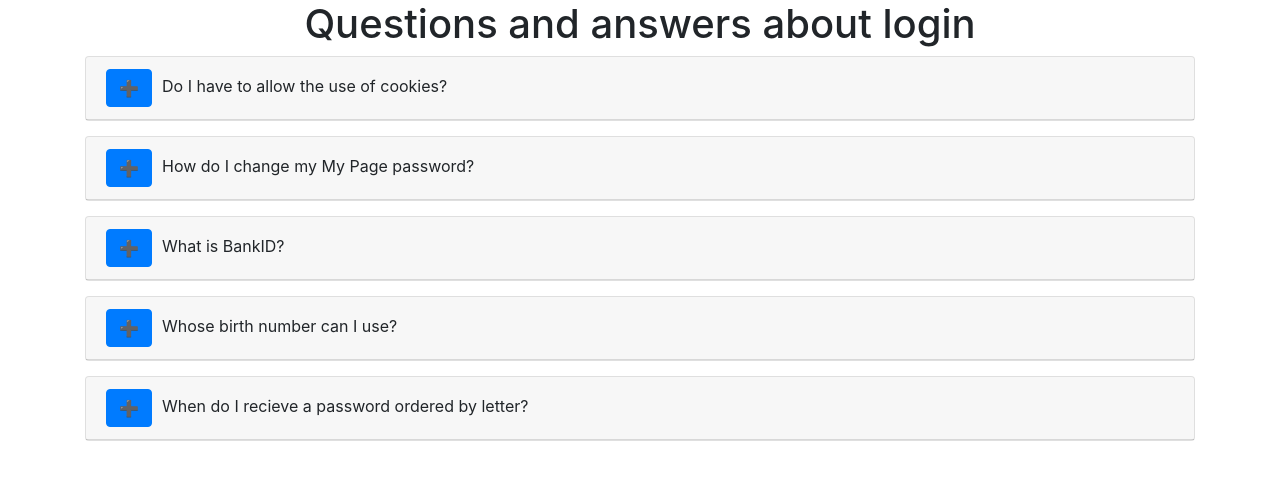
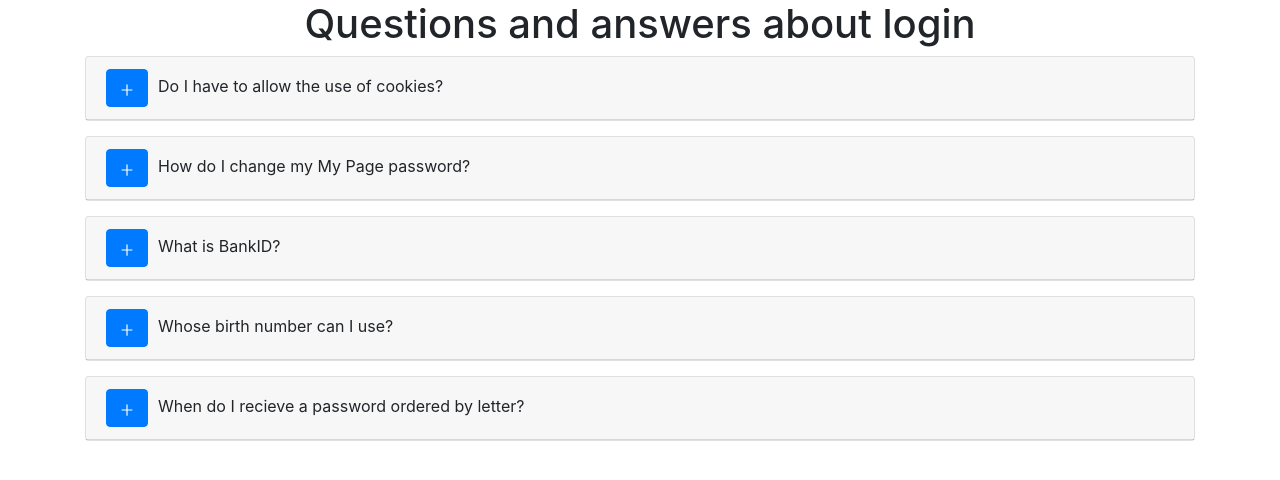
Before and after one commit to josenauto/accordion, a React (Create React App) app: page / in a window 1280 px wide. Shown: the top 480 px of the page. Built offline with nearby package versions, Linux system fonts and the light colour scheme.

Commit message:
Installed react-icons and added some icons

```diff
--- a/package.json
+++ b/package.json
@@ -10,6 +10,7 @@
     "react": "^17.0.1",
     "react-bootstrap": "^1.4.0",
     "react-dom": "^17.0.1",
+    "react-icons": "^4.1.0",
     "react-scripts": "4.0.1",
     "web-vitals": "^0.2.4"
   },
--- a/src/Question.js
+++ b/src/Question.js
@@ -1,20 +1,14 @@
 import React, { useState } from "react";
 import { Card, Button } from "react-bootstrap";
+import { AiOutlineMinus, AiOutlinePlus } from "react-icons/ai";
 
 const Question = ({ title, info }) => {
   const [showInfo, setShowInfo] = useState(false);
   return (
-    // <article className="question">
-    //   <header>
-    //     <h4>{title}</h4>
-    //     <button className="btn">btn</button>
-    //   </header>
-    //   <p>{info}</p>
-    // </article>
     <Card>
       <Card.Header>
         <Button variant="primary" onClick={() => setShowInfo(!showInfo)}>
-          &#x2795;
+          {showInfo ? <AiOutlineMinus /> : <AiOutlinePlus />}
         </Button>
         {title}
       </Card.Header>
```
Also changed, not shown: 1 other file (tests, documents, lock files or other folders).
